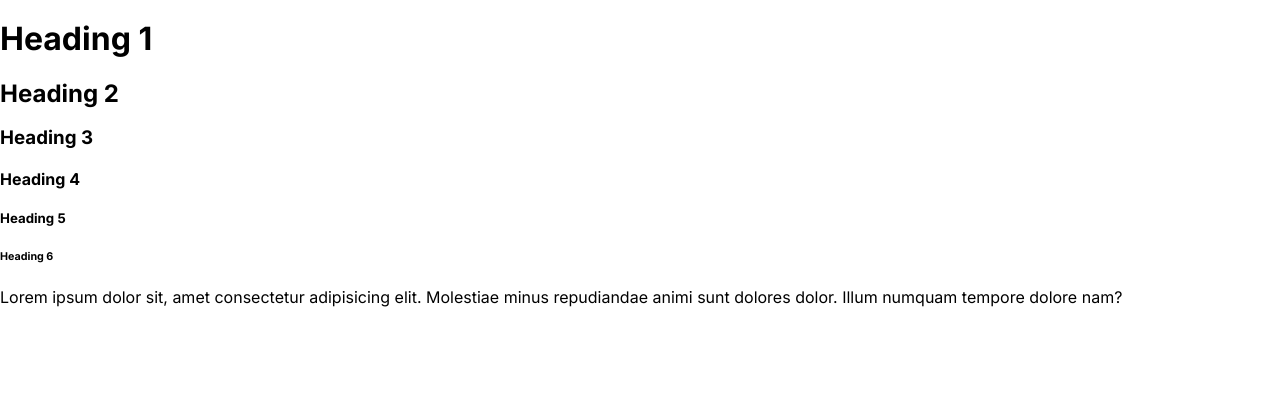
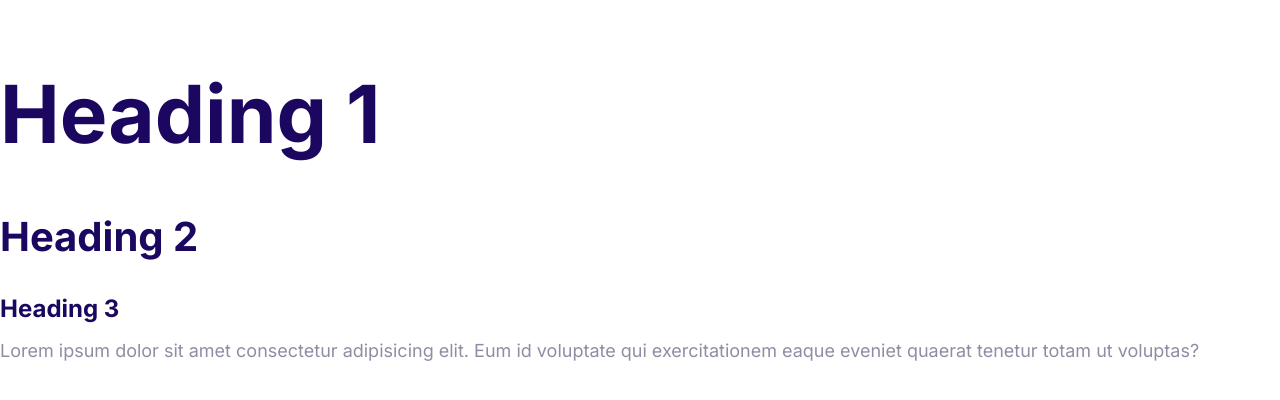
Before and after one commit to irfanAhmadKh/moshifyF, a plain HTML site: page index.html in a window 1280 px wide. Drawn offline with Linux system fonts and the light colour scheme.

Commit message:
Define the styles for the font

```diff
--- a/css/styles.css
+++ b/css/styles.css
@@ -1,15 +1,70 @@
-*, *::before, *:after{
-    box-sizing: border-box;
+*,
+*::before,
+*::after {
+  box-sizing: border-box;
 }
 
-:root{
-    --color-primary :#2584ff;
-    --color-secondary:#00d9ff;
-    --color-accent:#ff3400;
-    --color-heading :#1b0760;
-    --color-body:#918ca4;
+:root {
+  --color-primary: #2584ff;
+  --color-secondary: #00d9ff;
+  --color-accent: #ff3400;
+  --color-heading: #1b0760;
+  --color-body: #918ca4;
 }
 
-body{
-    font-family: Inter, Arial, Helvetica, sans-serif;
+html {
+  /* 62.5% * 16px = 10px */
+  font-size: 62.5%;
 }
+
+body {
+  font-family: Inter, Arial, Helvetica, sans-serif;
+  font-size: 2.4rem;
+  /* 1.5 times the current font size that is 2.4 rem that is 24px * 1.5 = 36px */
+  line-height: 1.5;
+  color: var(--color-body);
+}
+
+h1,
+h2,
+h3,
+h4,
+h5,
+h6 {
+  color: var(--color-heading);
+  margin-bottom: 1rem;
+}
+
+h1 {
+  font-size: 7rem;
+}
+
+h2 {
+  font-size: 4rem;
+}
+
+h3 {
+  font-size: 3rem;
+}
+
+p {
+  margin-top: 0;
+}
+
+@media screen and (min-width: 1024px) {
+  body {
+    font-size: 1.8rem;
+  }
+
+  h1 {
+    font-size: 8rem;
+  }
+
+  h2 {
+    font-size: 4rem;
+  }
+
+  h3 {
+    font-size: 2.4rem;
+  }
+}
--- a/index.html
+++ b/index.html
@@ -9,7 +9,7 @@
       href="https://fonts.googleapis.com/css2?family=Inter:ital,opsz,wght@0,14..32,100..900;1,14..32,100..900&display=swap"
       rel="stylesheet" />
 
-      <!-- normalize.css -->
+    <!-- normalize.css -->
     <link rel="stylesheet" href="css/normalize.css" />
 
     <!-- Styles.css -->
@@ -19,12 +19,11 @@
 
   <!-- Part 3 - 10 -> Typography -->
   <body>
-<h1>Heading 1</h1>
-<h2>Heading 2</h2>
-<h3>Heading 3</h3>
-<h4>Heading 4</h4>
-<h5>Heading 5</h5>
-<h6>Heading 6</h6>
-<p>Lorem ipsum dolor sit, amet consectetur adipisicing elit. Molestiae minus repudiandae animi sunt dolores dolor. Illum numquam tempore dolore nam?</p>
+    <h1>Heading 1</h1>
+    <h2>Heading 2</h2>
+    <h3>Heading 3</h3>
+    <p>
+      Lorem ipsum dolor sit amet consectetur adipisicing elit. Eum id voluptate qui exercitationem eaque eveniet quaerat tenetur totam ut voluptas?
+    </p>
   </body>
 </html>
```
Also changed, not shown: dist/index.html (+7 -8 lines), 3 other files.
